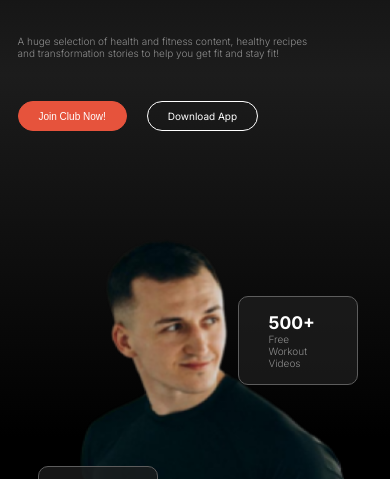
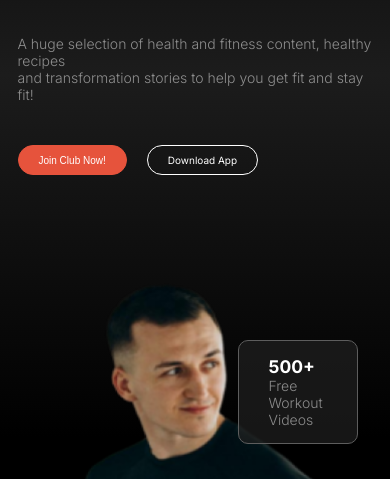
Before and after one commit to sazid-sokal/PH-Assignment-02, a plain HTML site: page index.html in a window 390 px wide. Shown: the part 289-768 px from the top of the page. Drawn offline with Linux system fonts and the light colour scheme.

Commit message:
problem solve 3

```diff
--- a/style/responsive.css
+++ b/style/responsive.css
@@ -1,4 +1,7 @@
 @media screen and (max-width: 576px) {
+    p{
+        font-size: 1.4rem;
+    }
     html{
         font-size: 10px;
     }
```
